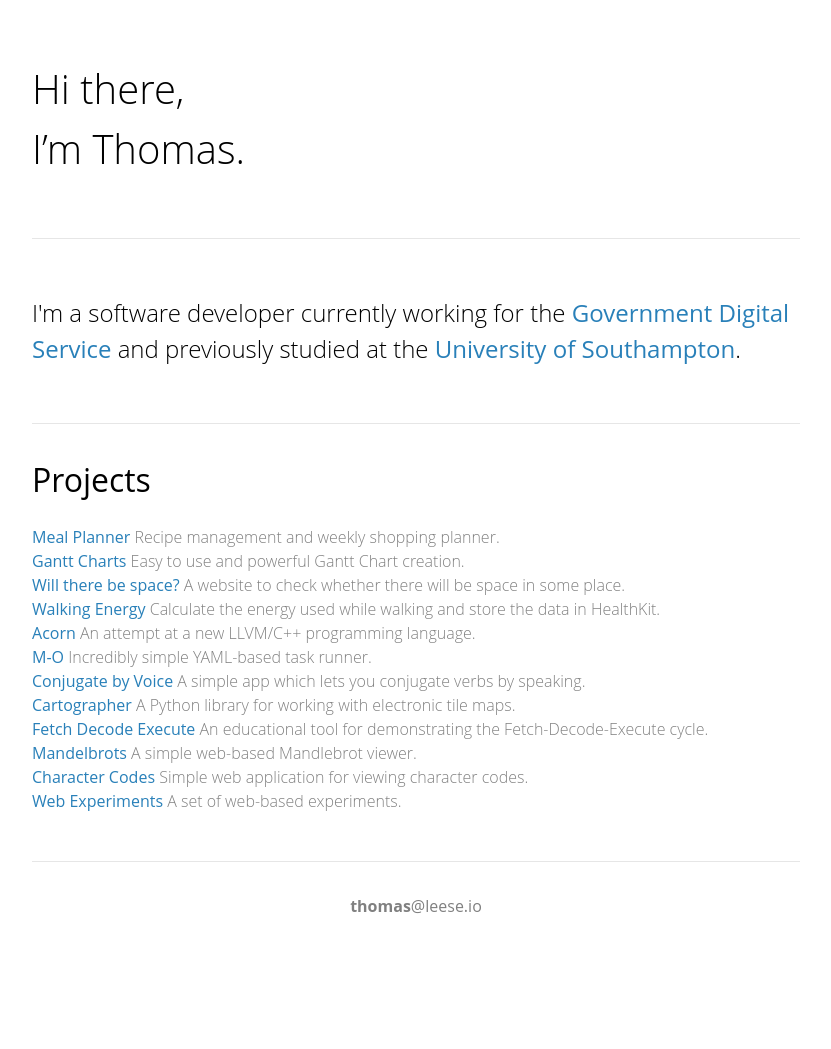
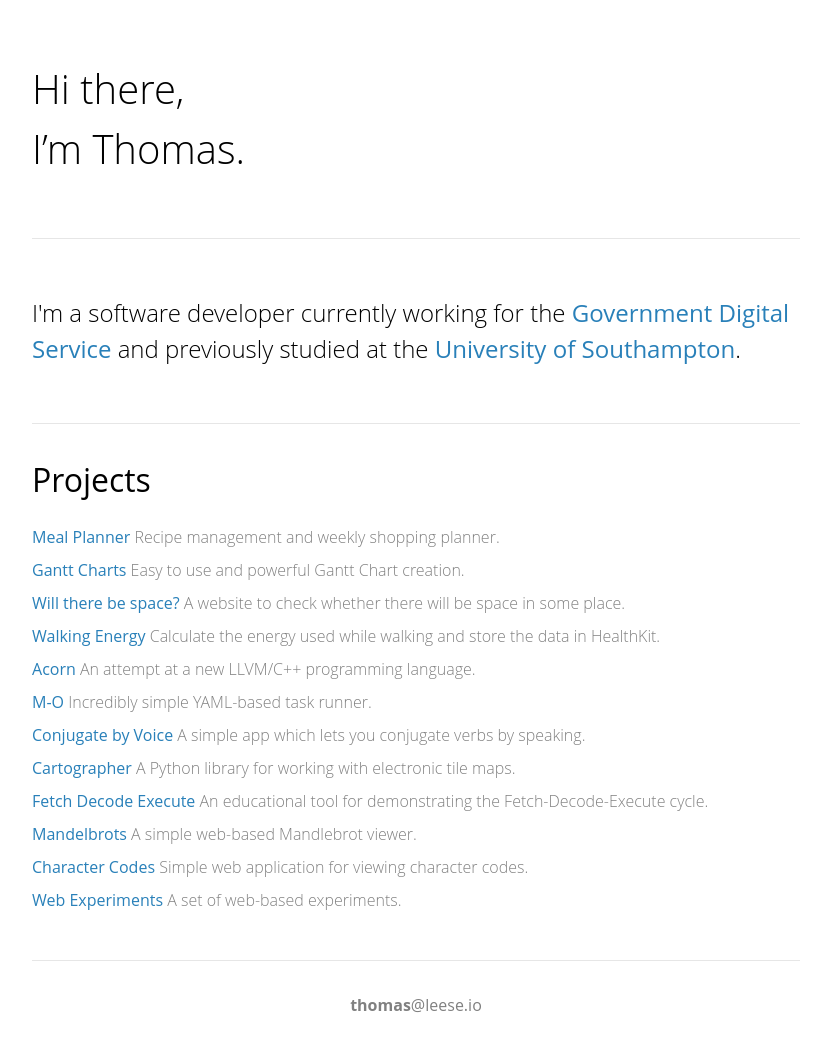
Before and after one commit to thomasleese/thomasleese.github.io, a Jekyll site: the page built from index.html, in a window 1280 px wide. Shown: the whole page, without its empty margins (224-1055 px from the left). Built offline with Jekyll 4.4.1, drawn with Linux system fonts in a browser that asks for light colours; some web fonts are replaced; before the commit the page ends 950 px from its top, so only the background shows below that.

Commit message:
Update theme.css

```diff
--- a/styles/theme.css
+++ b/styles/theme.css
@@ -40,6 +40,7 @@ a:hover {
 
 .bulletless li {
     list-style: none;
+    margin: 9px 0;
 }
 
 .lead {
```
